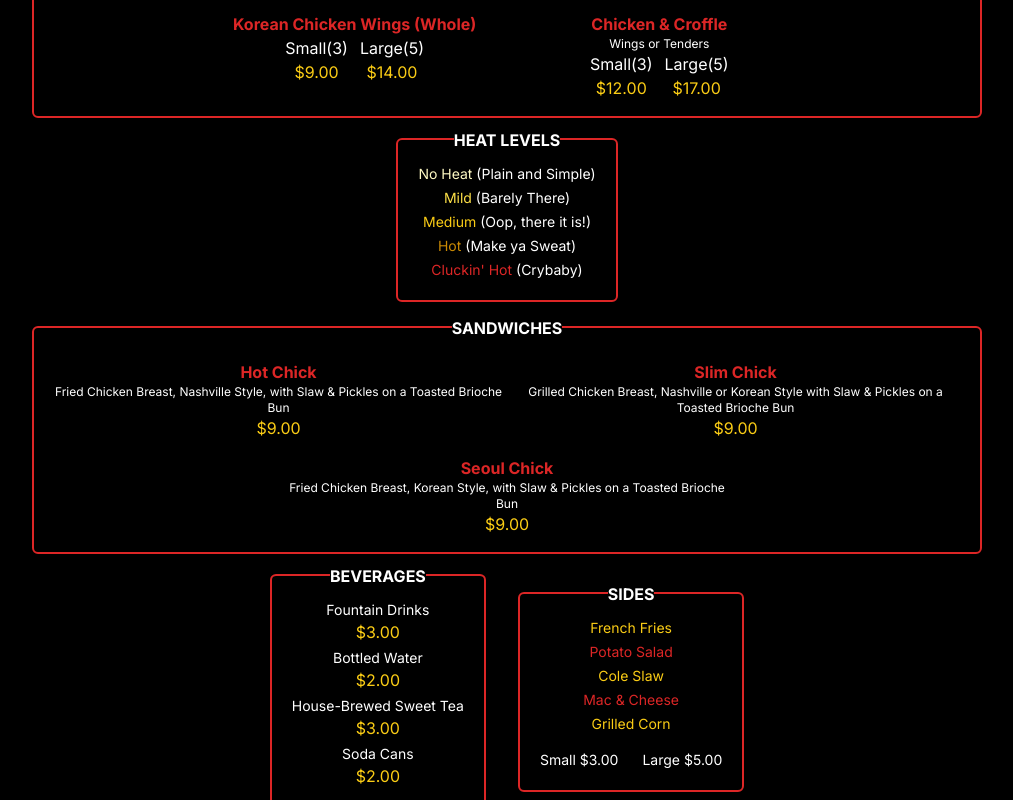
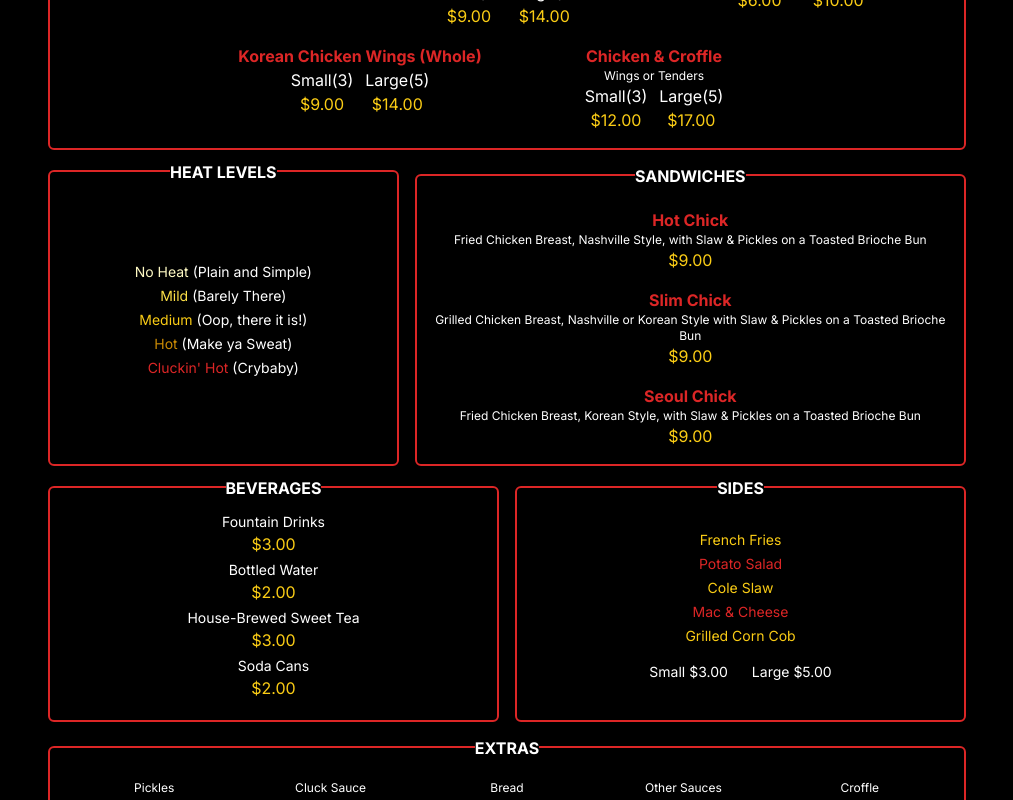
Before and after one commit to dvale94/hot-chicks-menu, a Next.js app: page / in a window 1280 px wide. Shown: the part 440-1240 px from the top of the page, without its empty margins (133-1146 px from the left). Built offline with nearby package versions, Linux system fonts and the light colour scheme.

Commit message:
section layout changes

```diff
--- a/src/components/AltSection.tsx
+++ b/src/components/AltSection.tsx
@@ -2,7 +2,7 @@ import { ReactNode } from "react";
 
 export default function AltSection({ children, heading }: {children: ReactNode, heading: string;}) {
   return (
-    <div className="border-2 border-red-600 relative rounded-md self-center mt-5 ml-4 mr-4 p-5">
+    <div className="flex border-2 border-red-600 relative rounded-md mt-5 p-5 w-full">
       <p className="absolute bg-black bottom-full font-bold left-0 m-auto right-0 -top-3 text-center text-white w-fit">{heading}</p>
       {children}
     </div>
--- a/src/components/Body.tsx
+++ b/src/components/Body.tsx
@@ -113,7 +113,7 @@ const heatLevelData = {
 const sideData = {
   heading: 'SIDES',
   largePrice: '$5.00',
-  sides: ['French Fries','Potato Salad','Cole Slaw','Mac & Cheese','Grilled Corn'],
+  sides: ['French Fries','Potato Salad','Cole Slaw','Mac & Cheese','Grilled Corn Cob'],
   smallPrice: '$3.00'
 };
 
@@ -165,11 +165,13 @@ const extrasData = {
 
 export default function Body() {
   return (
-    <div className="flex flex-col w-full">
+    <div className="flex flex-col w-full p-4">
       <Section {...chickenData} itemBasisStyle="basis-1/2 md:basis-1/3"/>
-      <HeatLevelsSection {...heatLevelData}/>
-      <Section {...sandwichData} itemBasisStyle="basis-full md:basis-1/2"/>
-      <div className="flex flex-row justify-center">
+      <div className="flex flex-col md:flex-row gap-4">
+        <HeatLevelsSection {...heatLevelData}/>
+        <Section {...sandwichData} itemBasisStyle="basis-full"/>
+      </div>
+      <div className="flex flex-row gap-4">
         <BeveragesSection {...beveragesData}/>
         <SidesSection {...sideData}/>
       </div>
--- a/src/components/HeatLevelsSection.tsx
+++ b/src/components/HeatLevelsSection.tsx
@@ -12,9 +12,9 @@ type HeatLevelsSectionProps = {
 export default function HeatLevelsSection({ heading, levels }: HeatLevelsSectionProps) {
   return (
     <AltSection heading={heading}>
-      <div className="flex flex-col justify-center">
+      <div className="flex flex-col justify-center w-full">
         {levels.map(({ color, description, level }) => (
-          <p className="text-white text-center text-sm mt-1" key={level}><span className={`text-${color}`}>{level}</span> ({description})</p>
+          <p className="text-white text-center text-sm mt-1 whitespace-nowrap" key={level}><span className={`text-${color}`}>{level}</span> ({description})</p>
         ))}
       </div>
 
--- a/src/components/SidesSection.tsx
+++ b/src/components/SidesSection.tsx
@@ -10,6 +10,7 @@ type SidesSectionProps = {
 export default function SidesSection({ heading, largePrice ,sides, smallPrice }: SidesSectionProps) {
   return (
     <AltSection heading={heading}>
+      <div className="flex flex-col justify-center w-full">
         <div className="flex items-center flex-col justify-evenly w-full">
           {sides.map(( side, index ) => (
             <p
@@ -20,9 +21,10 @@ export default function SidesSection({ heading, largePrice ,sides, smallPrice }:
             </p>
           ))}
         </div>
-      <div className="flex flex-row gap-6 mt-4 text-sm w-full">
+        <div className="flex flex-row gap-6 mt-4 text-sm w-full justify-center">
           <p className="text-white">Small {smallPrice}</p>
           <p className="text-white">Large {largePrice}</p>
+        </div>
       </div>
     </AltSection>
   )
```
Lines whose indentation alone changed are shown as unchanged.
